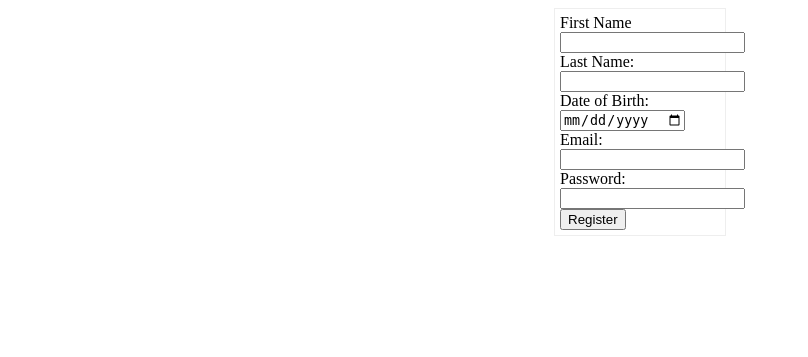
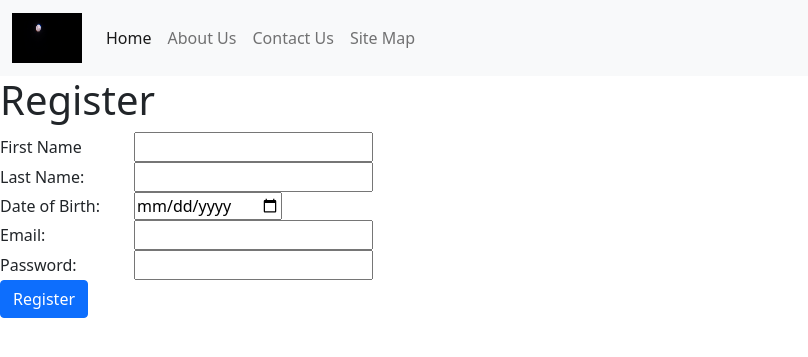
Before and after one commit to napster007/php_oop_login, a PHP site: page /register.php in a window 1280 px wide. Shown: the top 357 px of the page, without its empty margins (0-808 px from the left). Run offline with PHP 8.4, Linux system fonts and the light colour scheme; some libraries are stand-ins or nearby versions.

Commit message:
added nav bar

```diff
--- a/register.php
+++ b/register.php
@@ -10,17 +10,94 @@ include 'includes/autoload.inc.php';
     <meta http-equiv="X-UA-Compatible" content="IE=edge">
     <meta name="viewport" content="width=device-width, initial-scale=1.0">
     <link rel="stylesheet" href="components/css/style.css">
+    <link rel="stylesheet" type="text/css" href="components/bootstrap-5.0.0/css/bootstrap.min.css">
+    <script src="components/bootstrap-5.0.0/js/bootstrap.min.js"></script>
+    <script src="https://ajax.googleapis.com/ajax/libs/jquery/3.3.1/jquery.min.js"></script>
+	<script src="https://cdnjs.cloudflare.com/ajax/libs/popper.js/1.12.9/umd/popper.min.js"></script>
+    <script src="https://use.fontawesome.com/releases/v5.0.8/js/all.js"></script>
     <title>Register</title>
 </head>
 <body>
-    <div id="form_container">
+<nav class="navbar navbar-expand-md navbar-light bg-light sticky-top">
+        <div class="container-fluid">
+            <a href="#" class="navbar-brand"><img src="components/imgs/carousel/1.jpg" height="50px" width="70px"></a>
+            <button class="navbar-toggler" type="button" data-bs-toggle="collapse" data-bs-target="#navbarResponsive">
+                <span class="navbar-toggler-icon"> </span>
+            </button>
+            <div class="collapse navbar-collapse" id="navbarResponsive">
+                <ul class="navbar-nav ml-auto">
+                    <li class="nav-item active">
+                        <a href="index.php" class="nav-link active">Home</a>
+                    </li>
+                    <li class="nav-item">
+                        <a href="#" class="nav-link">About Us</a>
+                    </li>
+                    <li class="nav-item">
+                        <a href="#" class="nav-link">Contact Us</a>
+                    </li>
+                    <li class="nav-item">
+                        <a href="#" class="nav-link">Site Map</a>
+                    </li>
+                </ul>
+            </div>
+        </div>
+    </nav>
+
+
+
+    <div id="container">
         <form action="includes/register.inc.php" method="post">
-            <label for="fname">First Name </label><input type="text" name="fname" id="fname" required />
-            <label for="lname">Last Name: </label> <input type="text" name="lname" id="lname" required />
-            <label for="dob">Date of Birth: </label> <input type="date" name="ubday" id="ubday" required />
-            <label for="email">Email: </label><input type="email" name="email" id="email" required/>
-            <label for="password">Password: </label> <input type="password" name="password" id="password" required/>
-            <button type="submit">Register</button>
+        <div class="row">
+            <div class="col-7">
+                <h1>Register</h1>
+            </div>
+        </div>
+            <div class="row">
+                <div class="col-5">
+                    <label class="col-3" for="fname">First Name </label>
+                    <input type="text" name="fname" id="fname" required />
+                </div>
+            </div>
+
+            <div class="row">
+                <div class="col-5">
+                    <label class="col-3" for="lname">Last Name: </label>
+                    <input type="text" name="lname" id="lname" required />
+                </div>
+            </div>
+
+            <div class="row">
+                <div class="col-5">
+                    <label class="col-3" for="dob">Date of Birth: </label>
+                    <input type="date" name="ubday" id="ubday" required />
+                </div>
+            </div>
+
+            <div class="row">
+                <div class="col-5">
+                    <label class="col-3" for="email">Email: </label>
+                    <input type="email" name="email" id="email" required/>
+                </div>
+            </div>
+
+            <div class="row">
+                <div class="col-5">
+                    <label  class="col-3" for="password">Password: </label>
+                    <input type="password" name="password" id="password" required/>
+                </div>
+            </div>
+
+            <div class="row">
+                <div class="col-5">
+                <button type="submit" class="btn btn-primary">Register</button>
+                </div>
+            </div>
+
+
+
+
+
+
         </form>
     </div>
 </body>
```
Also changed, not shown: index.php (+38 -2 lines), login.php (+39 -5 lines).
